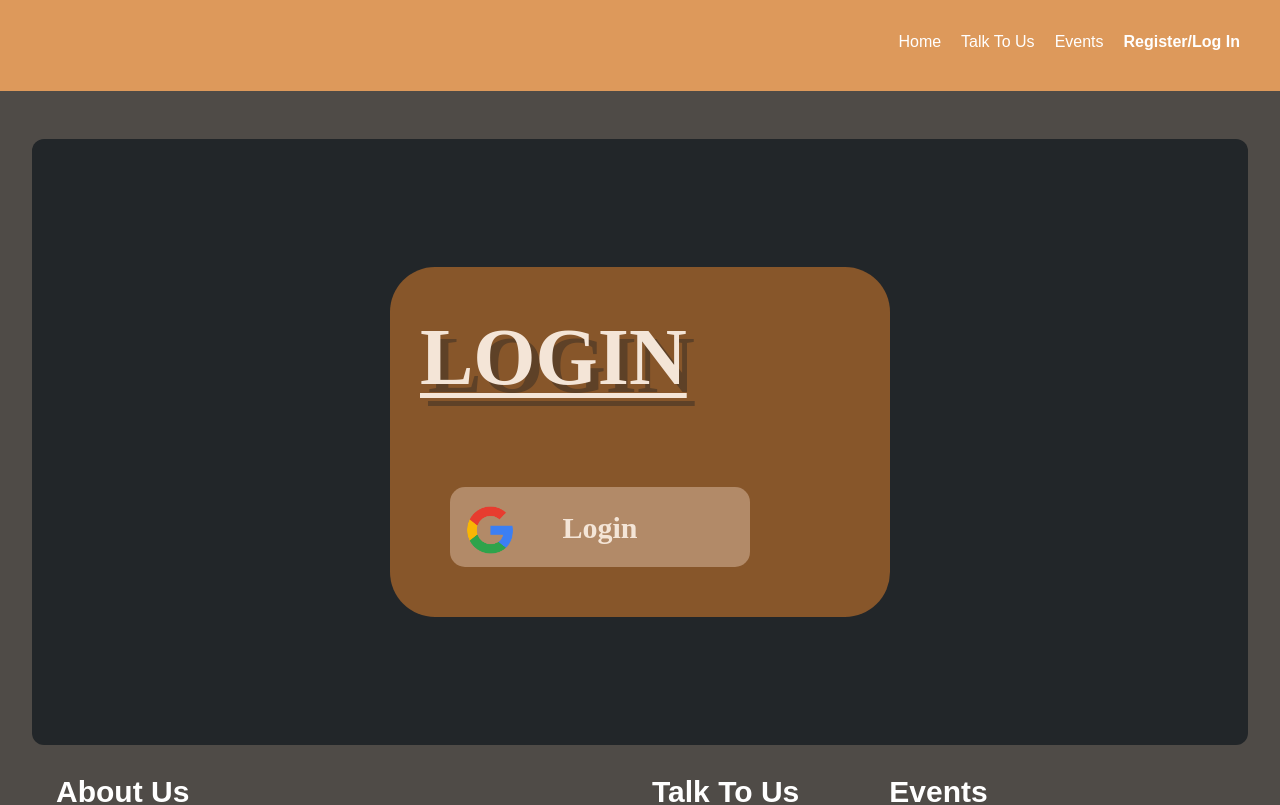
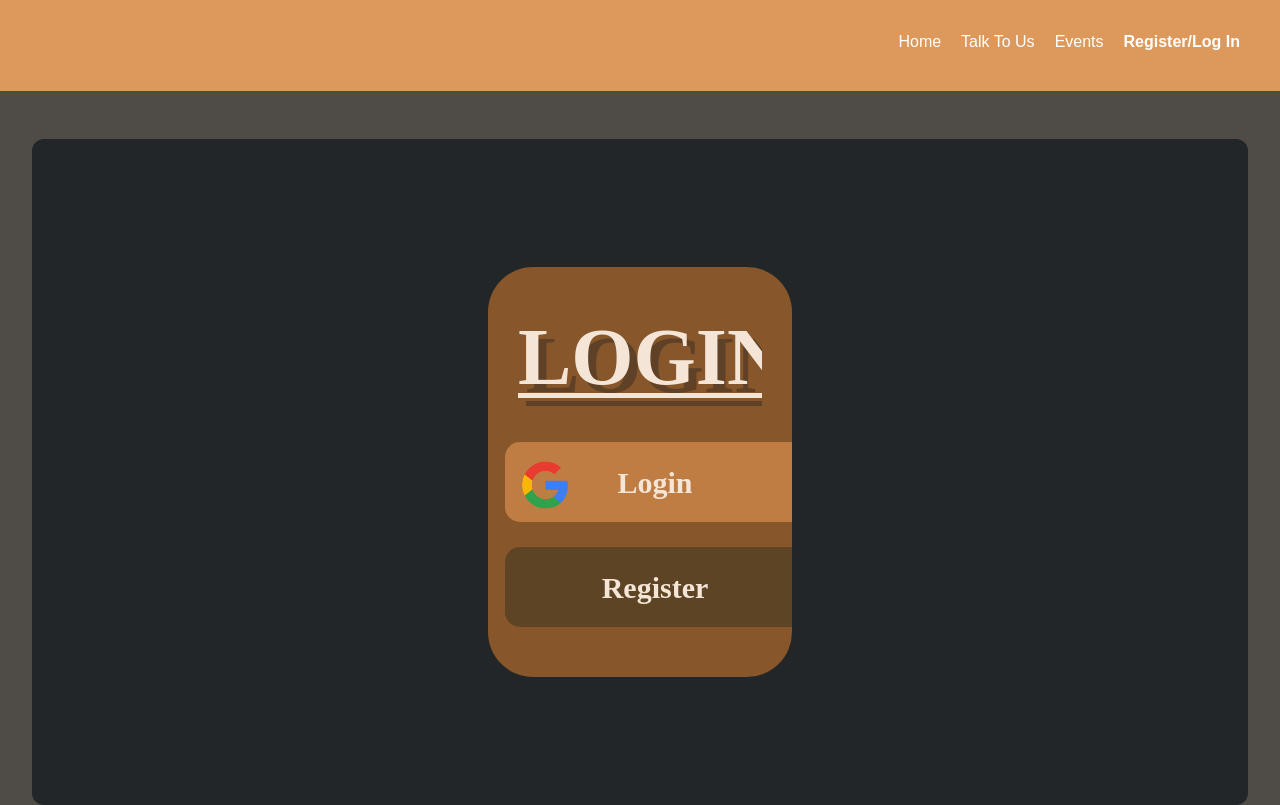
Before and after one commit to UoaWDCC/aspa-portal-v3, a Next.js app in the folder frontend/: page /home/login in a window 1280 px wide. Shown: the top 805 px of the page. Built offline with nearby package versions, Linux system fonts and the light colour scheme; no server answers.

Commit message:
Added register button: modified SignIn.tsx and module.css

```diff
--- a/frontend/src/ui/login/SignIn.module.css
+++ b/frontend/src/ui/login/SignIn.module.css
@@ -8,7 +8,7 @@
 .button {
     padding: 10px 25px; /* Adjusted padding for better spacing */
     color: white; /* Text color */
-    background-color: #B28A68; /* Background color */
+    background-color: #c07d43; /* Background color */
     border: none; /* Removed border */
     border-radius: 15px; /* Rounded corners */
     font-size: 25px; /* Font size */
@@ -16,7 +16,29 @@
     font-style: normal;
     cursor: pointer; /* Pointer cursor on hover */
     transition: background-color 0.3s ease; /* Smooth transition for background color change */
-    margin-top: 50px;
+    margin-top: 5px;
+    margin-bottom: 20px;
+    margin-left: 30px;
+    width: 300px;
+    height: 80px;
+    display: flex; /* Use flex to align items within the button */
+    justify-content: center; /* Center items horizontally */
+    align-items: center; /* Center items vertically */
+    position: relative;
+}
+
+.registerButton {
+    padding: 10px 25px; /* Adjusted padding for better spacing */
+    color: white; /* Text color */
+    background-color: #5c4424; /* Background color */
+    border: none; /* Removed border */
+    border-radius: 15px; /* Rounded corners */
+    font-size: 25px; /* Font size */
+    font-weight: bolder; /* Thicker font */
+    font-style: normal;
+    cursor: pointer; /* Pointer cursor on hover */
+    transition: background-color 0.3s ease; /* Smooth transition for background color change */
+    margin-top: 5px;
     margin-bottom: 20px;
     margin-left: 30px;
     width: 300px;
@@ -32,19 +54,17 @@
     left: 15px; /* Adjust as needed to align properly */
 }
 
-
-
 .container {
     border-radius: 45px;
     background-color: #87562A;
     height: auto;
     display: flex;
     flex-direction: column;
-    align-items: flex-start; /* Align items to the top left */
+    align-items: center; /* Align items to the top left */
     padding: 30px; /* Add padding for spacing */
     margin: 8em auto;
-    max-width: 80%;
-    width: 500px;
+    max-width: 40%;
+    width: 25%;
 }
 
 .title {
--- a/frontend/src/ui/login/SignIn.tsx
+++ b/frontend/src/ui/login/SignIn.tsx
@@ -3,7 +3,9 @@ import styles from './SignIn.module.css';
 
 
 export default function SignIn() {
+
   return (
+
     <form
       action={async () => {
         "use server"
@@ -20,6 +22,11 @@ export default function SignIn() {
             Login
           </h1>
         </button>
+        <button type="submit" className={styles.registerButton}>
+          <h1 className={styles.subtitle}>
+            Register
+          </h1>
+        </button>
       </div>
     </form>
   )
```
Also changed, not shown: frontend/authentication/auth.ts (line endings or trailing spaces).
